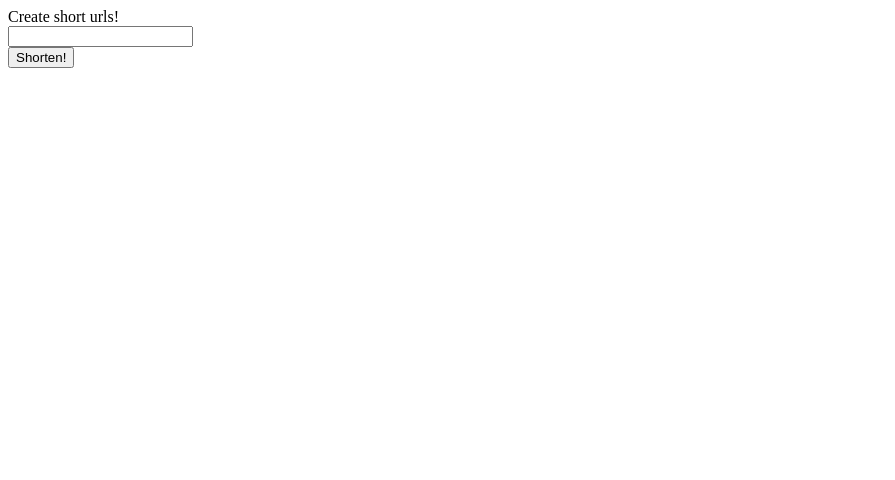
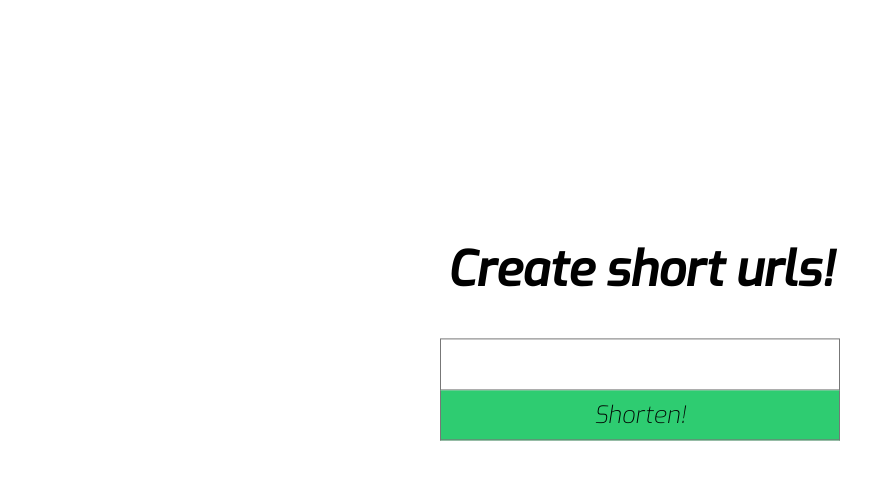
Before and after one commit to raksooo/URL-shortener, a plain HTML site: page static/index.html in a window 1280 px wide. Shown: the whole page, without its empty margins (0-895 px from the left). Drawn offline with Linux system fonts and the light colour scheme; files that its build step writes are made by us from their sources; files whose address does not match are found by name.

Commit message:
Improved styles.

```diff
--- a/static/index.html
+++ b/static/index.html
@@ -2,14 +2,17 @@
 <html>
     <head>
         <title>URL-shortener</title>
-        <link href="static/styles.css" type="text/css" ref="stylesheet" />
+        <link href='http://fonts.googleapis.com/css?family=Exo:400italic,500italic,100italic,300italic,200italic' rel='stylesheet' type='text/css'>
+        <link href="static/styles.css" type="text/css" rel="stylesheet" />
         <script src="static/script.js"></script>
     </head>
     <body>
-        <div id="result">Create short urls!</div>
-        <form onsubmit="return shorten();">
-            <input type="text" id="url" /><br />
-            <input type="submit" value="Shorten!" />
-        </form>
+        <main>
+            <h1 id="result">Create short urls!</h1>
+            <form onsubmit="return shorten();">
+                <input type="text" id="url" />
+                <input type="submit" value="Shorten!" />
+            </form>
+        </main>
     </body>
 </html>
--- a/static/script.js
+++ b/static/script.js
@@ -3,6 +3,7 @@ function shorten() {
     xhr.open("POST", "/", true);
     xhr.onload = function (e) {
         if (xhr.readyState === 4 && xhr.status === 200) {
+            document.getElementById("result").className = "result";
             document.getElementById("result").innerHTML = xhr.responseText;
         }
     };
--- a/static/styles.css
+++ b/static/styles.css
@@ -0,0 +1,62 @@
+html, body {
+    height: 100%;
+    margin: 0;
+    font-family: 'Exo', sans-serif;
+    font-style: italic;
+    font-weight: 100;
+}
+
+main {
+    position: relative;
+    width: 400px;
+    height 400px;
+    top: 50%;
+    margin: 0 auto;
+    transform: translateY(-80%);
+    text-align: center;
+}
+
+main h1 {
+    margin: 0;
+    font-size: 3em;
+    height: 100px;
+    vertical-align: middle;
+}
+
+main h1.result {
+    font-size: 2em;
+}
+
+main form input {
+    display: block;
+    width: 100%;
+	height: 50px;
+	font-size: 1.5em;
+}
+
+main form input[type="text"] {
+	overflow: hidden;
+	width: calc(100% - 1em - 2px);
+	border: 1px #777777 solid;
+	margin: 0px;
+	padding: 0 0.5em;
+}
+
+main form input:focus {
+	outline: 0;
+}
+
+main form input[type="submit"] {
+    border: 0;
+    border-radius: 0;
+	border: 1px #777777 solid;
+    border-top: 0;
+    background-color: #2ecc71;
+    font-family: inherit;
+    font-style: inherit;
+    font-weight: 200;
+}
+
+main form input[type="submit"]:active {
+    background-color: #27ae60;
+}
```
